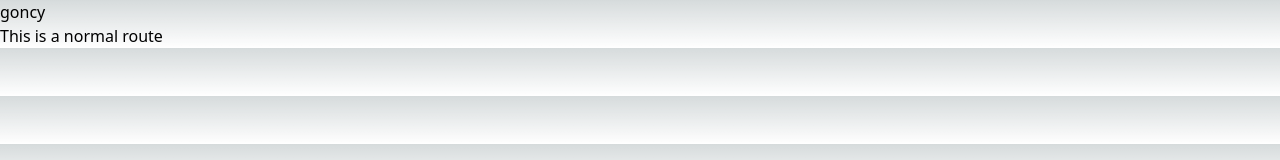
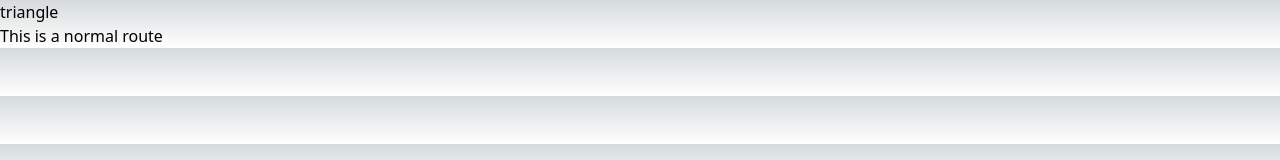
Before and after one commit to goncy/intercepted-routes-poc, a Next.js app: page /product/1 in a window 1280 px wide. Shown: the top 160 px of the page. Built offline with nearby package versions, Linux system fonts and the light colour scheme.

Commit message:
Update names

```diff
--- a/src/app/product/[id]/page.tsx
+++ b/src/app/product/[id]/page.tsx
@@ -1,11 +1,11 @@
-const USER = {
-  name: "goncy",
+const PRODUCT = {
+  name: "triangle",
 };
 
-export default function UserPage() {
+export default function ProductPage() {
   return (
     <div>
-      <h1>{USER.name}</h1>
+      <h1>{PRODUCT.name}</h1>
       <span>This is a normal route</span>
     </div>
   );
--- a/src/app/products/(..)product/[id]/page.tsx
+++ b/src/app/products/(..)product/[id]/page.tsx
@@ -1,11 +1,11 @@
-const USER = {
-  name: "goncy",
+const PRODUCT = {
+  name: "triangle",
 };
 
-export default function UserInterceptedPage() {
+export default function ProductInterceptedPage() {
   return (
     <div>
-      <h1>{USER.name}</h1>
+      <h1>{PRODUCT.name}</h1>
       <span>This is an intercepted route</span>
     </div>
   );
```
